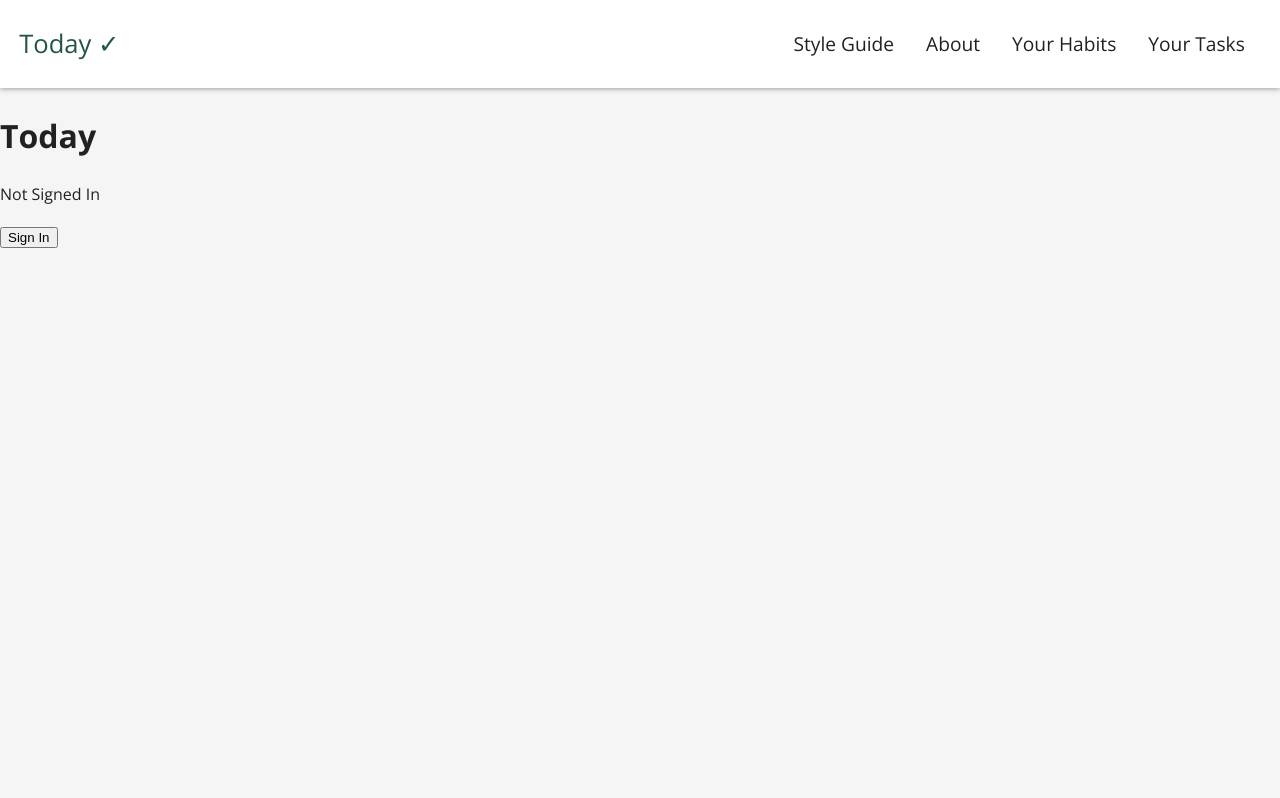
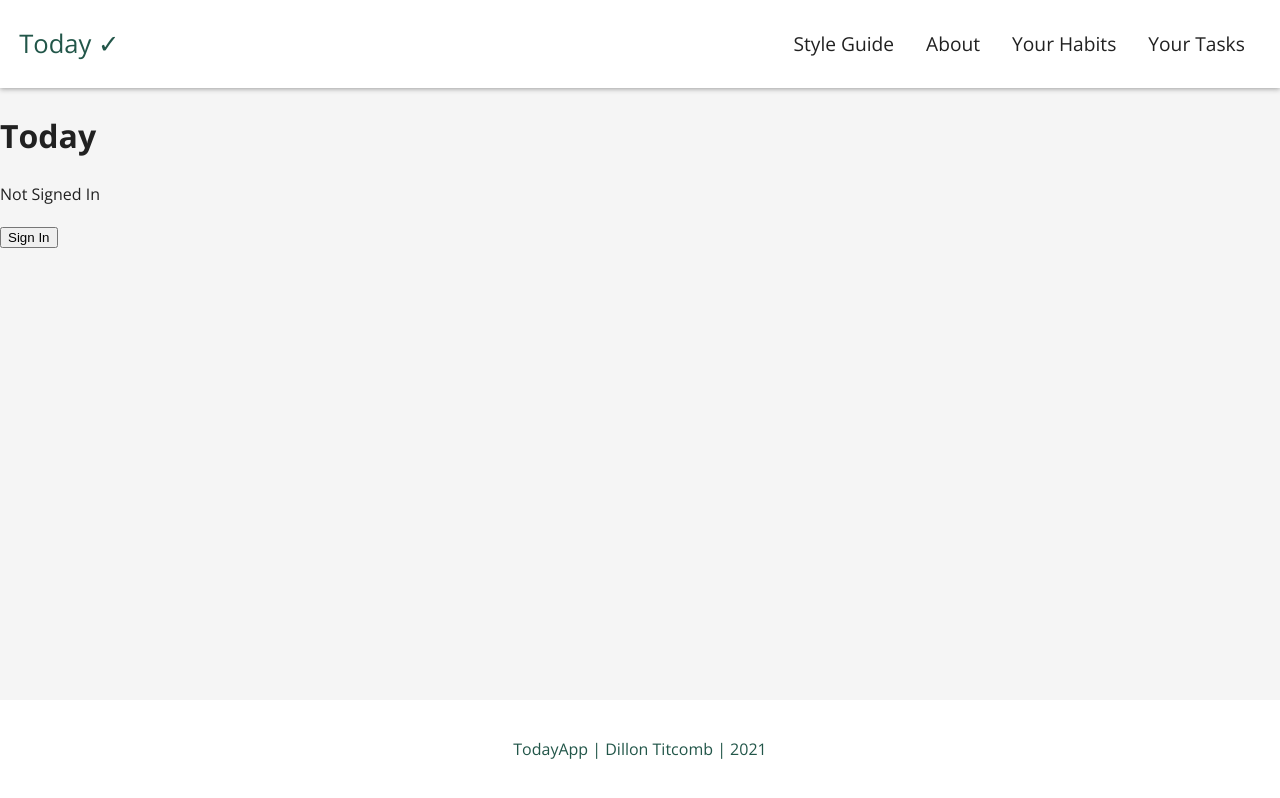
Before and after one commit to dillontitcomb/today, a Next.js app: page / in a window 1280 px wide. Built offline with nearby package versions, Linux system fonts and the light colour scheme; no server answers.

Commit message:
add styled footer.

```diff
--- /dev/null
+++ b/components/layout/Footer.js
@@ -0,0 +1,21 @@
+import styled from 'styled-components';
+
+const StyledFooter = styled.div`
+  flex-shrink: 0;
+  height: 100px;
+  text-align: center;
+  background-color: ${({ theme }) => theme.colors.background};
+  color: ${({ theme }) => theme.colors.primary};
+  display: flex;
+  flex-direction: column;
+  justify-content: center;
+  border-top: 2px solid ${({ theme }) => theme.colors.lightGrey};
+`;
+
+export default function Footer(params) {
+  return (
+    <StyledFooter>
+      <p>TodayApp | Dillon Titcomb | 2021</p>
+    </StyledFooter>
+  );
+}
--- a/pages/_app.js
+++ b/pages/_app.js
@@ -1,7 +1,7 @@
 import { Provider } from 'next-auth/client';
 import Head from 'next/head';
-import Link from 'next/link';
 import { createGlobalStyle, ThemeProvider } from 'styled-components';
+import Footer from '../components/layout/Footer';
 import Navbar from '../components/layout/Navbar';
 import '../css/_app.css';
 
@@ -28,10 +28,10 @@ const theme = {
 };
 
 const GlobalStyle = createGlobalStyle`
-  .app {
-    min-height: 100vh;
-  }
   body {
+    height: 100vh;
+    display: flex;
+    flex-direction: column;
     box-sizing: border-box;
     margin: 0;
     padding: 0;
@@ -41,6 +41,9 @@ const GlobalStyle = createGlobalStyle`
     background-color: ${theme.colors.lightGrey};
     color:  ${theme.colors.darkText};
   }
+  .content {
+    flex: 1 0 auto;
+  }
   a {
     text-decoration: none;
   }
@@ -48,25 +51,20 @@ const GlobalStyle = createGlobalStyle`
 
 function today({ Component, pageProps }) {
   return (
-    <div className='app'>
+    <div>
       <GlobalStyle />
       <Provider session={pageProps.session}>
         <ThemeProvider theme={theme}>
           <Head>
             <title>Today</title>
           </Head>
-
-          {/* TODO: Create Nav Component */}
-          <Navbar>
-            <Link href='/'>
-              <a>Today</a>
-            </Link>
-          </Navbar>
-
-          <div>
-            <Component {...pageProps} />
-          </div>
-          {/* TODO: Create Footer Component */}
+          <body>
+            <Navbar />
+            <div className='content'>
+              <Component {...pageProps} />
+            </div>
+            <Footer />
+          </body>
         </ThemeProvider>
       </Provider>
     </div>
```
